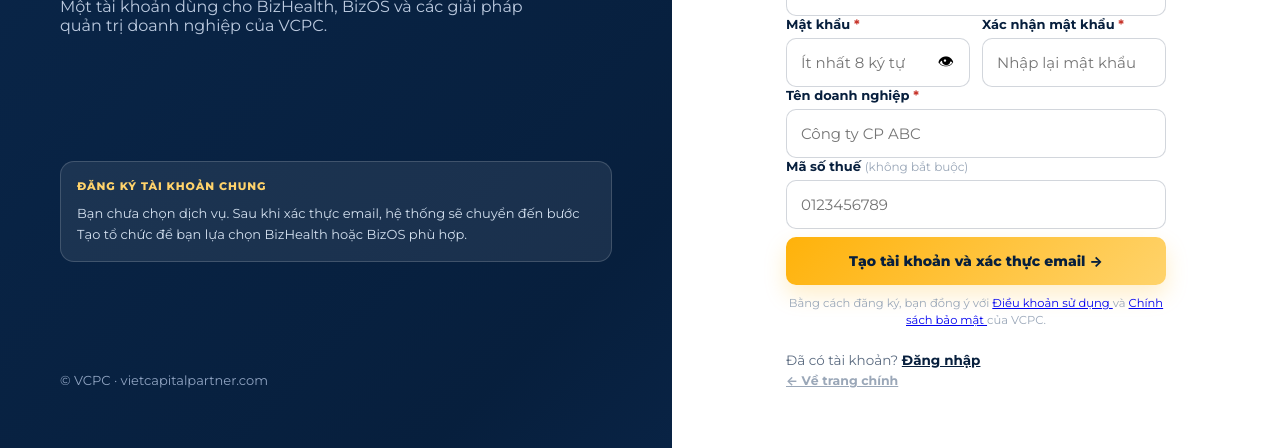
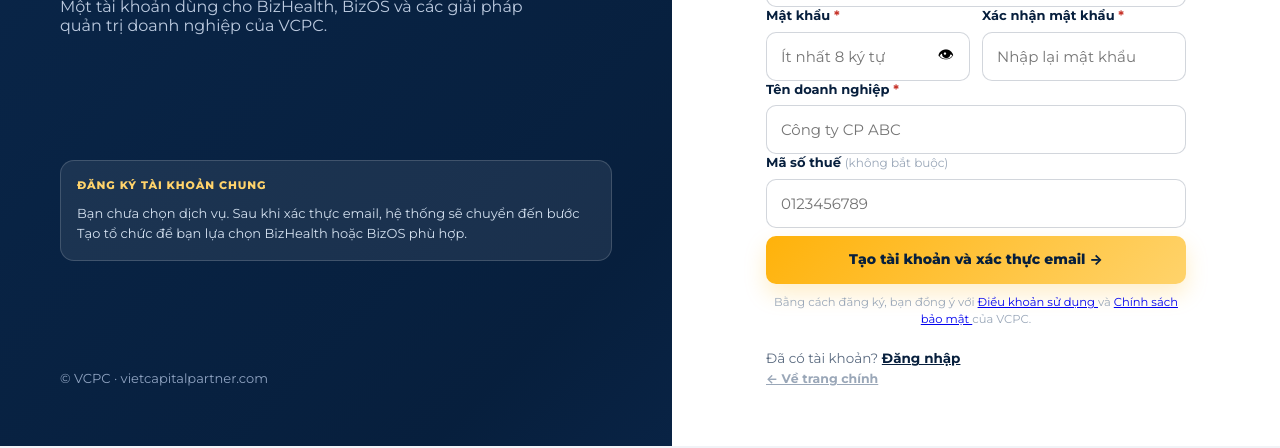
Before and after one commit to jackphi2023/vcpc-v1-uat, a website: page app/signup.html in a window 1280 px wide. Shown: the part 397-845 px from the top of the page. Drawn offline with Linux system fonts and the light colour scheme.

Commit message:
Update signup.html

```diff
--- a/app/signup.html
+++ b/app/signup.html
@@ -1,5 +1,8 @@
 <!DOCTYPE html>
 <html lang="vi">
+<link rel="stylesheet" href="../assets/vcpc-system.css?v=20260625-1">
+<link rel="stylesheet" href="../assets/vcpc-app-fixes.css?v=20260625-1">
+<script src="../assets/vcpc-ui.js?v=20260625-1" defer></script>
 <head>
   <meta charset="utf-8" />
 
```
